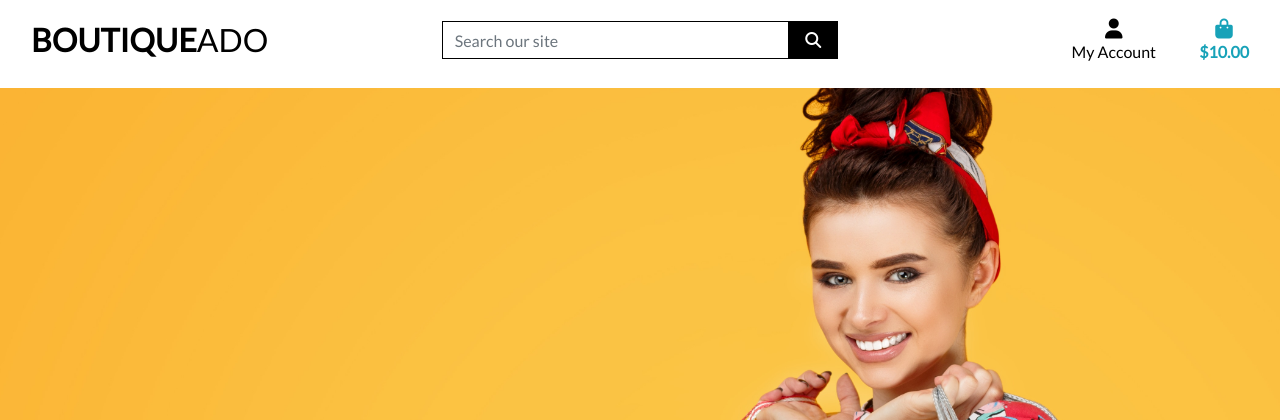
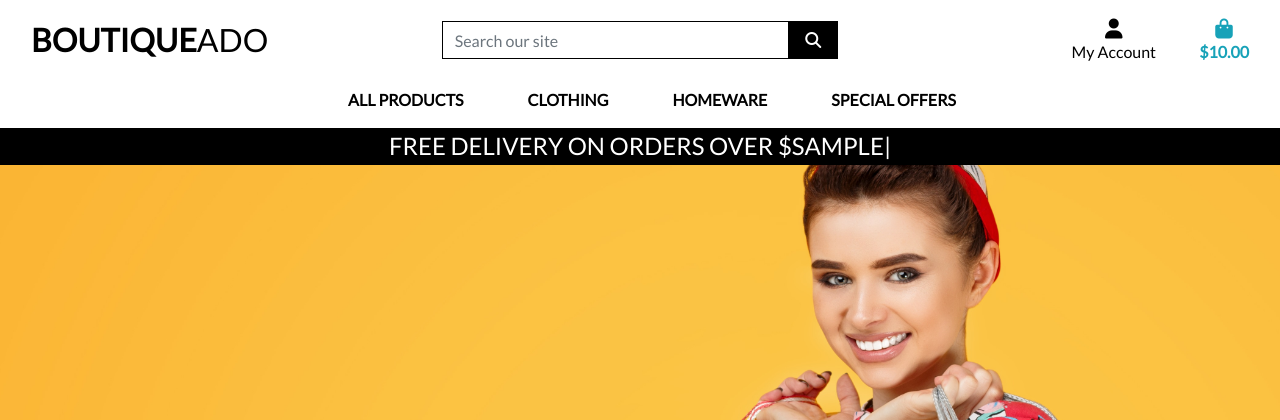
Before and after one commit to saffiya/boutique_ado_v1, a Django app: template templates/base.html in a window 1280 px wide. Shown: the top 420 px of the page. Run offline with Django 3.2, Linux system fonts and the light colour scheme; the template is opened without the code that fills it: most values are stand-ins (such as "Sample title", 1, 10 or a date in 2020); some libraries are stand-ins or nearby versions.

Commit message:
added mobile_header and main_navbar

```diff
--- a/static/css/base.css
+++ b/static/css/base.css
@@ -68,6 +68,10 @@ on all site buttons. Giving a consistent user experience*/
     border: 1px solid black !important;
 }
 
+.bg-black {
+    background: #000 !important;
+}
+
 /* -------------------------------- Media Queries */
 
 /* Slightly larger container on xl screens */
--- a/templates/base.html
+++ b/templates/base.html
@@ -101,7 +101,14 @@
                 <button class="navbar-toggler" type="button" data-toggle="collapse" data-target="#main-nav" aria-controls="main-nav" aria-expanded="false" aria-label=" Toggle navigation">
                     <span class="navbar-toggler-icon"></span>
                 </button>
+                {% include 'includes/mobile_top_header.html' %}
+                {% include 'includes/main_nav.html' %}
             </nav>
+        </div>
+        <div id="delivery-banner" class="row text-center">
+            <div class="col bg-black text-white">
+                <h4 class="logo-font my-1">Free delivery on orders over ${{ free_shipping_threshold }}|</h4>
+            </div>
         </div>
     </header>
 
--- a/templates/includes/main_nav.html
+++ b/templates/includes/main_nav.html
@@ -2,10 +2,12 @@
 <html lang="en">
 <div class="collapse navbar-collapse" id="main-nav">
     <ul class="navbar-nav w-auto mx-auto">
+        <!--The products menu-->
         <li class="nav-item dropdown">
             <a class="logo-font font-weight-bold nav-link text-black mr-5" href="#" id="all-products-link" data-toggle="dropdown" aria-haspopup="true" aria-expanded="false">
                 All Products
             </a>
+            <!--The menu will allow the user to either see all products at once or sort them by price rating or category-->
             <div class="dropdown-menu border-0" aria-labelledby="all-products-link">
                 <a href="" class="dropdown-item">By Price</a>
                 <a href="" class="dropdown-item ">By Rating</a>
@@ -14,6 +16,7 @@
             </div>
         </li>
 
+        <!--The clothing menu-->
         <li class="nav-item dropdown">
             <a class="logo-font font-weight-bold nav-link text-black mr-5" href="#" id="clothing-link" data-toggle="dropdown" aria-haspopup="true" aria-expanded="false">
                 Clothing
@@ -26,6 +29,7 @@
             </div>
         </li>
 
+        <!--The homeware menu-->
         <li class="nav-item dropdown">
             <a class="logo-font font-weight-bold nav-link text-black mr-5" href="#" id="homeware-link" data-toggle="dropdown" aria-haspopup="true" aria-expanded="false">
                 Homeware
@@ -37,6 +41,7 @@
             </div>
         </li>
 
+        <!--The special offers menu-->
         <li class="nav-item dropdown">
             <a class="logo-font font-weight-bold nav-link text-black" href="#" id="specials-link" data-toggle="dropdown" aria-haspopup="true" aria-expanded="false">
                 Special Offers
```
